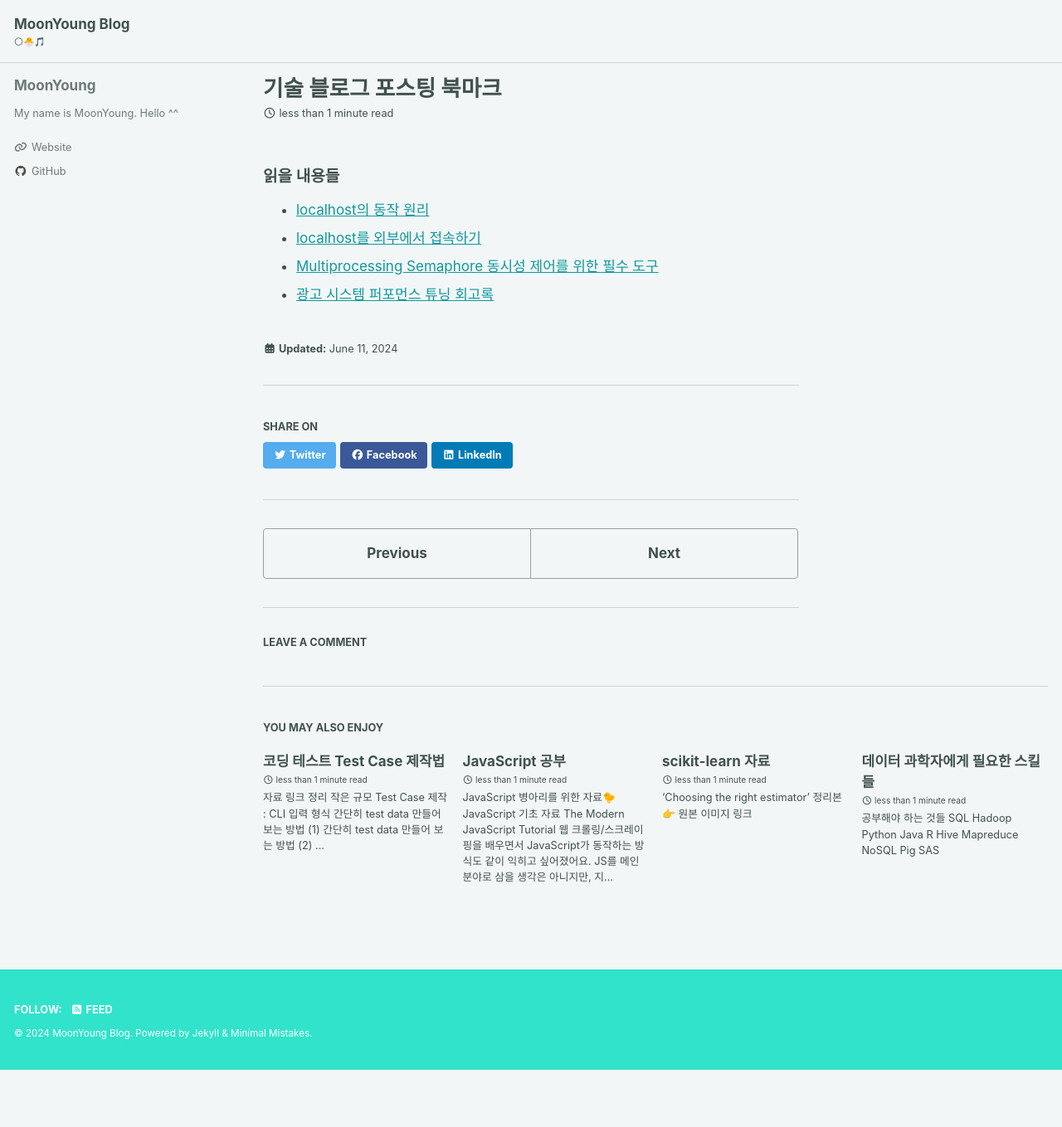
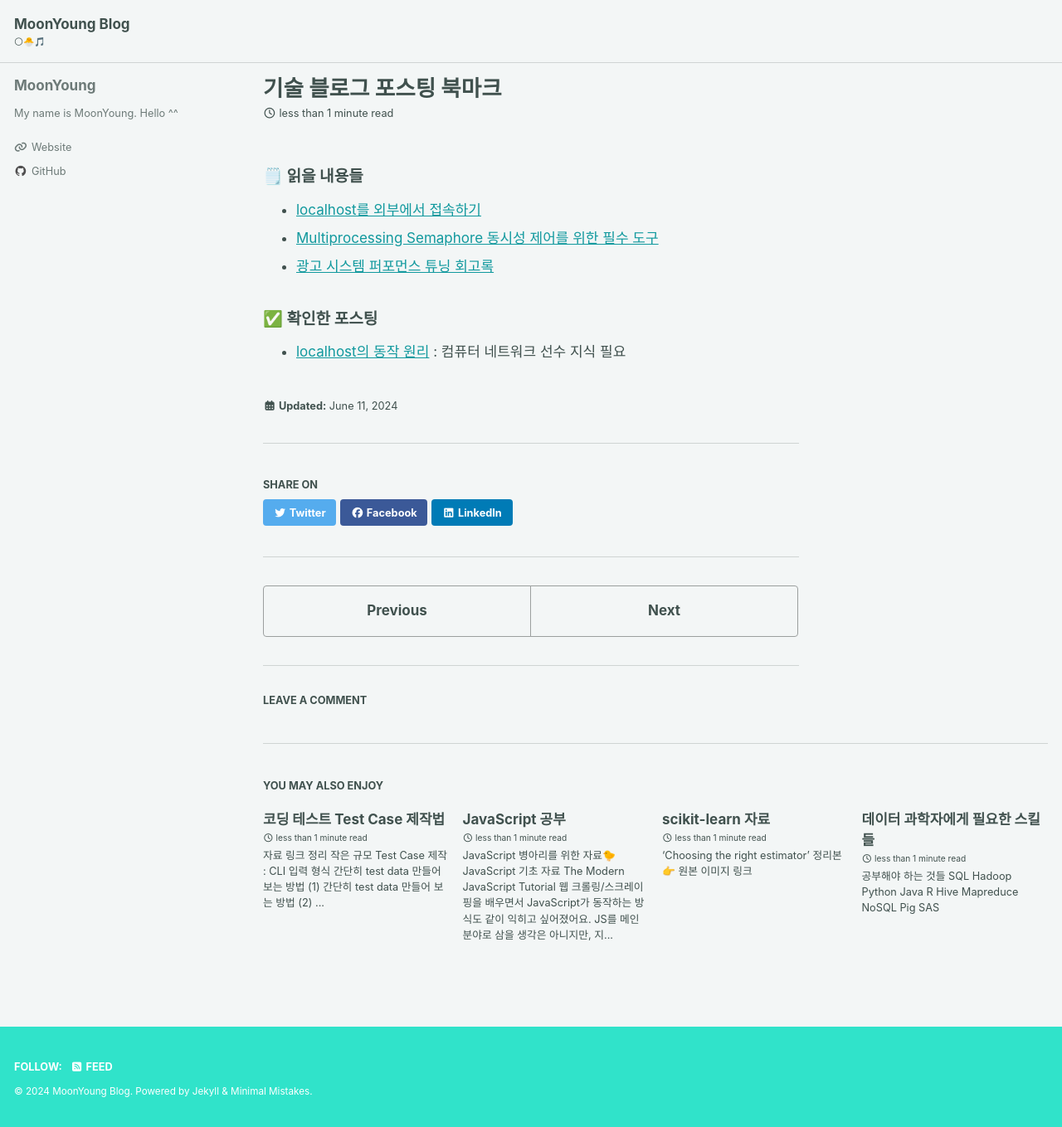
Before and after one commit to MOONisYOUNG/MOONisYOUNG.github.io, a Jekyll site: the page built from _posts/2024-06-11-blog_posts_to_be_read.md, in a window 1280 px wide. Shown: the whole page at 83% size. Built offline with Jekyll 4.4.1, drawn with Linux system fonts in a browser that asks for light colours; cached includes are drawn as plain includes; comment, search, counter and statistics services are not loaded; before the commit the page ends 1290 px from its top, so only the background shows below that.

Commit message:
Update 2024-06-11-blog_posts_to_be_read.md

```diff
--- a/_posts/2024-06-11-blog_posts_to_be_read.md
+++ b/_posts/2024-06-11-blog_posts_to_be_read.md
@@ -2,8 +2,11 @@
 layout: single
 title: 기술 블로그 포스팅 북마크
 ---
-### 읽을 내용들
-* [localhost의 동작 원리](https://velog.io/@480/localhost-%EC%9D%98-%EB%8F%99%EC%9E%91-%EC%9B%90%EB%A6%AC)
+### 🗒️ 읽을 내용들
 * [localhost를 외부에서 접속하기](https://velog.io/@480/localhost-%EB%A5%BC-%EC%99%B8%EB%B6%80%EC%97%90%EC%84%9C-%EC%A0%91%EC%86%8D%ED%95%98%EA%B8%B0?trk=feed_main-feed-card_feed-article-content)
 * [Multiprocessing Semaphore 동시성 제어를 위한 필수 도구](https://techchallengearena.substack.com/p/locking-deep-dive-1?trk=feed_main-feed-card_feed-article-content)
 * [광고 시스템 퍼포먼스 튜닝 회고록](https://techblog.yogiyo.co.kr/%EA%B4%91%EA%B3%A0-%EC%8B%9C%EC%8A%A4%ED%85%9C-%ED%8D%BC%ED%8F%AC%EB%A8%BC%EC%8A%A4-%ED%8A%9C%EB%8B%9D-%ED%9A%8C%EA%B3%A0%EB%A1%9D-a658e40842d6)
+
+
+### ✅ 확인한 포스팅
+* [localhost의 동작 원리](https://velog.io/@480/localhost-%EC%9D%98-%EB%8F%99%EC%9E%91-%EC%9B%90%EB%A6%AC) : 컴퓨터 네트워크 선수 지식 필요
```
